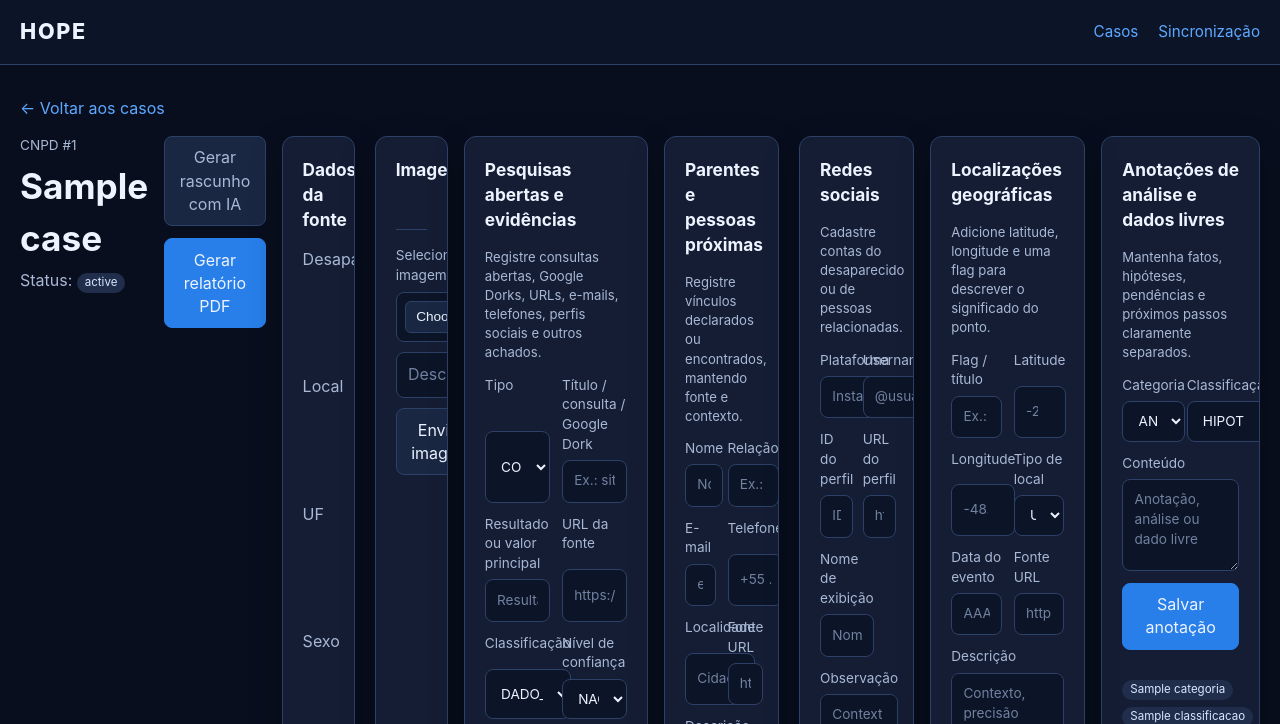
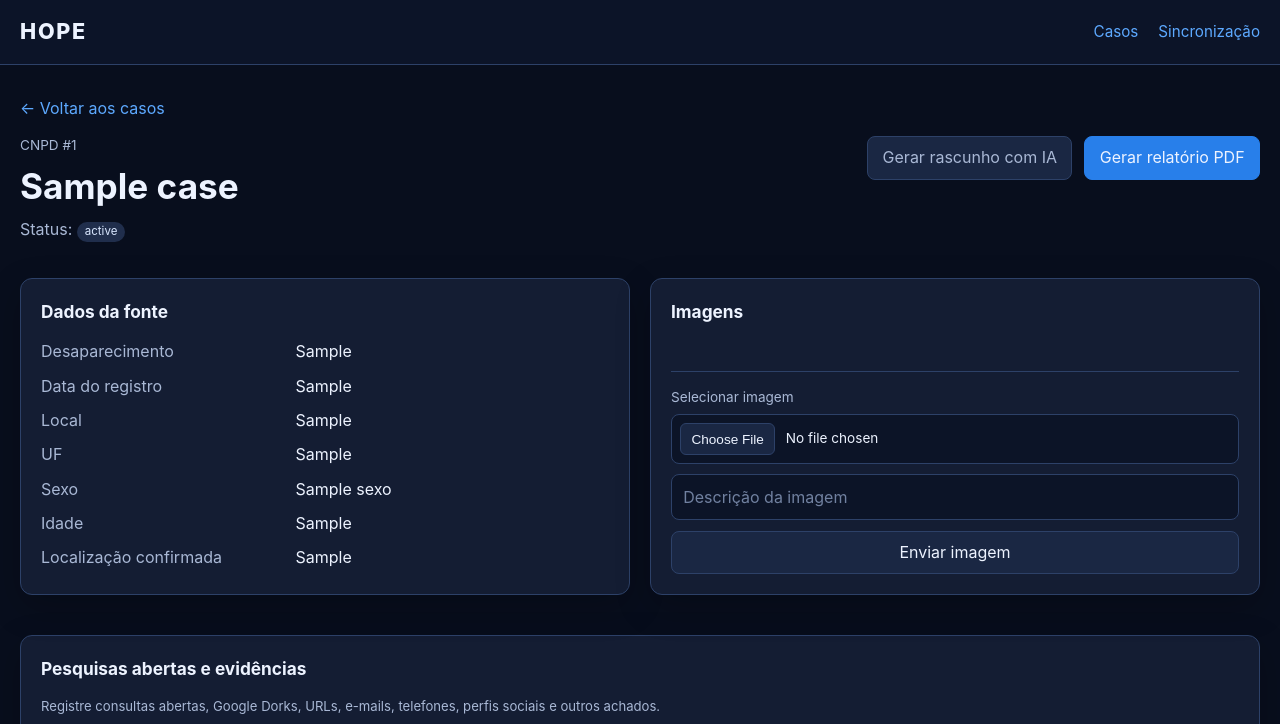
Before and after one commit to m1kr0ch1p/hope, a Python web app: template app/templates/case_detail.html in a window 1280 px wide. Shown: the top 724 px of the page. Run offline with Jinja, Linux system fonts and the light colour scheme; the template is opened without the code that fills it: most values are stand-ins (such as "Sample title", 1, 10 or a date in 2020).

Commit message:
Add files via upload

```diff
--- a/app/templates/case_detail.html
+++ b/app/templates/case_detail.html
@@ -1,21 +1,18 @@
 {% extends "base.html" %}
 
 {% block title %}
-{{ case['nome'] }} | CNPD-OSINT
+{{ case['nome'] }} | HOPE
 {% endblock %}
 
 {% block head %}
-<link
-  rel="stylesheet"
-  href="https://unpkg.com/leaflet@1.9.4/dist/leaflet.css"
->
+<link rel="stylesheet" href="https://unpkg.com/leaflet@1.9.4/dist/leaflet.css">
 {% endblock %}
 
 {% block content %}
 <a class="back-link" href="/">← Voltar aos casos</a>
 
 <section class="case-header">
-  <div>
+  <div class="case-title-block">
     <p class="eyebrow">CNPD #{{ case['cnpd_id'] }}</p>
     <h1>{{ case['nome'] }}</h1>
     <p class="muted">
@@ -27,47 +24,36 @@
   </div>
 
   <div class="case-actions">
-  <form
-    method="post"
-    action="/ia/casos/{{ case['cnpd_id'] }}/rascunho"
-    target="_blank"
-  >
+    <form method="post" action="/ia/casos/{{ case['cnpd_id'] }}/rascunho" target="_blank">
       <button class="button secondary" type="submit">
         Gerar rascunho com IA
       </button>
     </form>
 
-  <form
-    method="post"
-    action="/relatorios/casos/{{ case['cnpd_id'] }}"
-    target="_blank"
-  >
+    <form method="post" action="/relatorios/casos/{{ case['cnpd_id'] }}" target="_blank">
       <button class="button primary" type="submit">
         Gerar relatório PDF
       </button>
     </form>
   </div>
+</section>
 
 <section class="grid two-columns case-summary-grid">
-  <article class="card">
+  <article class="card source-card">
     <h2>Dados da fonte</h2>
-
     <dl class="details">
       <dt>Desaparecimento</dt>
       <dd>{{ case['data_desaparecimento'] or '-' }}</dd>
-
+      <dt>Data do registro</dt>
+      <dd>{{ case['data_registro_desaparecimento'] or '-' }}</dd>
       <dt>Local</dt>
       <dd>{{ case['local_registro'] or '-' }}</dd>
-
       <dt>UF</dt>
       <dd>{{ case['uf_registro'] or '-' }}</dd>
-
       <dt>Sexo</dt>
       <dd>{{ case['sexo'] or '-' }}</dd>
-
       <dt>Idade</dt>
       <dd>{{ case['idade_desaparecimento'] or '-' }}</dd>
-
       <dt>Localização confirmada</dt>
       <dd>{{ case['localizacao_confirmada'] or '-' }}</dd>
     </dl>
@@ -76,16 +62,11 @@
   <article class="card media-card" id="midias">
     <h2>Imagens</h2>
 
-    <div class="media-gallery" aria-label="Galeria de imagens do caso">
+    <div class="media-gallery" aria-label="Galeria de imagens">
       {% for item in media %}
         {% if item['mime_type'] and item['mime_type'].startswith('image/') %}
         <figure class="media-item">
-          <a
-            href="/midias/{{ item['id'] }}"
-            target="_blank"
-            rel="noreferrer"
-            title="Abrir imagem em nova aba"
-          >
+          <a href="/midias/{{ item['id'] }}" target="_blank" rel="noreferrer">
             <img
               class="case-photo"
               src="/midias/{{ item['id'] }}"
@@ -93,14 +74,9 @@
               loading="lazy"
             >
           </a>
-
           <figcaption>
-            <span class="media-name">
-              {{ item['nome_original'] or '-' }}
-            </span>
-            <span class="media-origin">
-              {{ item['origem'] }}
-            </span>
+            <span>{{ item['nome_original'] or '-' }}</span>
+            <span class="media-origin">{{ item['origem'] }}</span>
           </figcaption>
         </figure>
         {% endif %}
@@ -109,564 +85,165 @@
       {% endfor %}
     </div>
 
-    <form
-      class="upload-form media-upload"
-      method="post"
-      action="/casos/{{ case['cnpd_id'] }}/upload"
-      enctype="multipart/form-data"
-    >
+    <form class="upload-form media-upload" method="post" action="/casos/{{ case['cnpd_id'] }}/upload" enctype="multipart/form-data">
       <label class="file-label">
         <span>Selecionar imagem</span>
         <input type="file" name="file" accept="image/*" required>
       </label>
-
-      <input
-        name="descricao"
-        placeholder="Descrição da imagem"
-      >
-
-      <button class="button" type="submit">
-        Enviar imagem
-      </button>
+      <input name="descricao" placeholder="Descrição da imagem">
+      <button class="button" type="submit">Enviar imagem</button>
     </form>
   </article>
 </section>
 
 <section class="card" id="evidencias">
-  <div class="section-heading">
-    <div>
   <h2>Pesquisas abertas e evidências</h2>
   <p class="small muted">
     Registre consultas abertas, Google Dorks, URLs, e-mails, telefones,
     perfis sociais e outros achados.
   </p>
-    </div>
-  </div>
 
-  <form
-    class="investigation-form"
-    method="post"
-    action="/casos/{{ case['cnpd_id'] }}/evidencias"
-  >
-    <label>
-      Tipo
-      <select name="tipo">
-        <option>CONSULTA_BUSCA</option>
-        <option>URL</option>
-        <option>EMAIL</option>
-        <option>TELEFONE</option>
-        <option>PERFIL_SOCIAL</option>
-        <option>DOCUMENTO</option>
-        <option>NOTICIA</option>
-        <option>OUTRO</option>
-      </select>
-    </label>
-
-    <label>
-      Título / consulta / Google Dork
-      <input
-        name="titulo"
-        placeholder='Ex.: site:instagram.com "Nome da pessoa"'
-      >
-    </label>
-
-    <label>
-      Resultado ou valor principal
-      <input
-        name="valor"
-        placeholder="Resultado, URL, e-mail, telefone ou identificador"
-        required
-      >
-    </label>
-
-    <label>
-      URL da fonte
-      <input
-        name="url_fonte"
-        type="url"
-        placeholder="https://..."
-      >
-    </label>
-
-    <label>
-      Classificação
-      <select name="classificacao">
-        <option>DADO_BRUTO</option>
-        <option>FATO_CONFIRMADO</option>
-        <option>HIPOTESE</option>
-        <option>PENDENCIA</option>
-      </select>
-    </label>
-
-    <label>
-      Nível de confiança
-      <select name="nivel_confianca">
-        <option>NAO_AVALIADO</option>
-        <option>BAIXO</option>
-        <option>MEDIO</option>
-        <option>ALTO</option>
-      </select>
-    </label>
-
-    <label class="full-width">
-      Descrição e contexto
-      <textarea
-        name="descricao"
-        placeholder="Descreva o contexto, a fonte, o método de coleta e o motivo de relevância."
-      ></textarea>
-    </label>
-
-    <button class="button primary" type="submit">
-      Adicionar evidência
-    </button>
+  <form class="investigation-form" method="post" action="/casos/{{ case['cnpd_id'] }}/evidencias">
+    <label>Tipo<select name="tipo"><option>CONSULTA_BUSCA</option><option>URL</option><option>EMAIL</option><option>TELEFONE</option><option>PERFIL_SOCIAL</option><option>DOCUMENTO</option><option>NOTICIA</option><option>OUTRO</option></select></label>
+    <label>Título / consulta / Google Dork<input name="titulo" placeholder='Ex.: site:instagram.com "Nome"'></label>
+    <label>Resultado ou valor principal<input name="valor" placeholder="URL, e-mail, telefone ou resultado" required></label>
+    <label>URL da fonte<input name="url_fonte" type="url" placeholder="https://..."></label>
+    <label>Classificação<select name="classificacao"><option>DADO_BRUTO</option><option>FATO_CONFIRMADO</option><option>HIPOTESE</option><option>PENDENCIA</option></select></label>
+    <label>Nível de confiança<select name="nivel_confianca"><option>NAO_AVALIADO</option><option>BAIXO</option><option>MEDIO</option><option>ALTO</option></select></label>
+    <label class="full-width">Descrição e contexto<textarea name="descricao" placeholder="Contexto, método e relevância do achado."></textarea></label>
+    <button class="button primary" type="submit">Adicionar evidência</button>
   </form>
 
   <div class="records">
     {% for item in evidences %}
     <article class="record">
-      <div class="record-title-row">
-        <span class="badge">{{ item['classificacao'] }}</span>
-        <strong>{{ item['titulo'] or item['tipo'] }}</strong>
-      </div>
-
+      <div class="record-title-row"><span class="badge">{{ item['classificacao'] }}</span><strong>{{ item['titulo'] or item['tipo'] }}</strong></div>
       <p class="record-value">{{ item['valor'] }}</p>
-
-      {% if item['url_fonte'] %}
-      <a
-        class="record-link"
-        href="{{ item['url_fonte'] }}"
-        target="_blank"
-        rel="noreferrer"
-      >
-        Abrir fonte
-      </a>
-      {% endif %}
-
-      {% if item['descricao'] %}
-      <p class="record-description">{{ item['descricao'] }}</p>
-      {% endif %}
+      {% if item['url_fonte'] %}<a class="record-link" href="{{ item['url_fonte'] }}" target="_blank" rel="noreferrer">Abrir fonte</a>{% endif %}
+      {% if item['descricao'] %}<p class="record-description">{{ item['descricao'] }}</p>{% endif %}
     </article>
-    {% else %}
-    <p class="empty">Nenhuma evidência cadastrada.</p>
-    {% endfor %}
+    {% else %}<p class="empty">Nenhuma evidência cadastrada.</p>{% endfor %}
   </div>
 </section>
 
-<section class="grid two-columns">
+<section class="grid two-columns investigation-grid">
   <article class="card" id="pessoas">
-    <div class="section-heading">
-      <div>
     <h2>Parentes e pessoas próximas</h2>
-        <p class="small muted">
-          Registre vínculos declarados ou encontrados, mantendo fonte e contexto.
-        </p>
-      </div>
-    </div>
+    <p class="small muted">Registre vínculos, contatos e contexto da relação.</p>
 
-    <form
-      class="investigation-form"
-      method="post"
-      action="/casos/{{ case['cnpd_id'] }}/pessoas"
-    >
-      <label>
-        Nome
-        <input name="nome" placeholder="Nome completo" required>
-      </label>
-
-      <label>
-        Relação
-        <input name="tipo_relacao" placeholder="Ex.: mãe, amigo, colega">
-      </label>
-
-      <label>
-        E-mail
-        <input name="email" type="email" placeholder="email@exemplo.com">
-      </label>
-
-      <label>
-        Telefone
-        <input name="telefone" placeholder="+55 ...">
-      </label>
-
-      <label>
-        Localidade
-        <input name="localidade" placeholder="Cidade/UF">
-      </label>
-
-      <label>
-        Fonte URL
-        <input name="fonte_url" type="url" placeholder="https://...">
-      </label>
-
-      <label class="full-width">
-        Descrição da relação
-        <textarea
-          name="descricao_relacao"
-          placeholder="Como o vínculo foi identificado e qual a relevância?"
-        ></textarea>
-      </label>
-
-      <button class="button primary" type="submit">
-        Adicionar pessoa
-      </button>
+    <form class="investigation-form" method="post" action="/casos/{{ case['cnpd_id'] }}/pessoas">
+      <label>Nome<input name="nome" placeholder="Nome completo" required></label>
+      <label>Relação<input name="tipo_relacao" placeholder="Mãe, amigo, colega..."></label>
+      <label>E-mail<input name="email" type="email" placeholder="email@exemplo.com"></label>
+      <label>Telefone<input name="telefone" placeholder="+55 ..."></label>
+      <label>Localidade<input name="localidade" placeholder="Cidade/UF"></label>
+      <label>Fonte URL<input name="fonte_url" type="url" placeholder="https://..."></label>
+      <label class="full-width">Descrição da relação<textarea name="descricao_relacao" placeholder="Como o vínculo foi identificado?"></textarea></label>
+      <button class="button primary" type="submit">Adicionar pessoa</button>
     </form>
 
     <div class="records">
       {% for item in people %}
-      <article class="record">
-        <strong>{{ item['nome'] }}</strong>
-        <p>
-          {{ item['tipo_relacao'] or 'Relação não informada' }}
-        </p>
-        <small>
-          {{ item['telefone'] or '' }}
-          {% if item['telefone'] and item['email'] %} · {% endif %}
-          {{ item['email'] or '' }}
-        </small>
-      </article>
-      {% else %}
-      <p class="empty">Nenhuma pessoa relacionada.</p>
-      {% endfor %}
+      <article class="record"><strong>{{ item['nome'] }}</strong><p>{{ item['tipo_relacao'] or 'Relação não informada' }}</p><small>{{ item['telefone'] or '' }}{% if item['telefone'] and item['email'] %} · {% endif %}{{ item['email'] or '' }}</small></article>
+      {% else %}<p class="empty">Nenhuma pessoa relacionada.</p>{% endfor %}
     </div>
   </article>
 
   <article class="card" id="sociais">
-    <div class="section-heading">
-      <div>
     <h2>Redes sociais</h2>
-        <p class="small muted">
-          Cadastre contas do desaparecido ou de pessoas relacionadas.
-        </p>
-      </div>
-    </div>
+    <p class="small muted">Cadastre perfis do desaparecido ou de pessoas relacionadas.</p>
 
-    <form
-      class="investigation-form"
-      method="post"
-      action="/casos/{{ case['cnpd_id'] }}/sociais"
-    >
-      <label>
-        Plataforma
-        <input name="plataforma" placeholder="Instagram, Facebook, X..." required>
-      </label>
-
-      <label>
-        Username
-        <input name="username" placeholder="@usuario">
-      </label>
-
-      <label>
-        ID do perfil
-        <input name="perfil_id" placeholder="ID numérico ou alfanumérico">
-      </label>
-
-      <label>
-        URL do perfil
-        <input name="perfil_url" type="url" placeholder="https://...">
-      </label>
-
-      <label>
-        Nome de exibição
-        <input name="nome_exibicao" placeholder="Nome visível na conta">
-      </label>
-
-      <label class="full-width">
-        Observação
-        <textarea
-          name="observacao"
-          placeholder="Contexto da associação, elementos observados e fonte."
-        ></textarea>
-      </label>
-
-      <button class="button primary" type="submit">
-        Adicionar conta
-      </button>
+    <form class="investigation-form" method="post" action="/casos/{{ case['cnpd_id'] }}/sociais">
+      <label>Plataforma<input name="plataforma" placeholder="Instagram, Facebook, X..." required></label>
+      <label>Username<input name="username" placeholder="@usuario"></label>
+      <label>ID do perfil<input name="perfil_id" placeholder="ID da conta"></label>
+      <label>URL do perfil<input name="perfil_url" type="url" placeholder="https://..."></label>
+      <label>Nome de exibição<input name="nome_exibicao" placeholder="Nome visível"></label>
+      <label class="full-width">Observação<textarea name="observacao" placeholder="Contexto da associação e fonte."></textarea></label>
+      <button class="button primary" type="submit">Adicionar conta</button>
     </form>
 
     <div class="records">
       {% for item in socials %}
-      <article class="record">
-        <strong>{{ item['plataforma'] }}</strong>
-        <p>
-          {{ item['username'] or '-' }}
-          {% if item['perfil_id'] %} · ID: {{ item['perfil_id'] }}{% endif %}
-        </p>
-        {% if item['perfil_url'] %}
-        <a
-          class="record-link"
-          href="{{ item['perfil_url'] }}"
-          target="_blank"
-          rel="noreferrer"
-        >
-          Abrir perfil
-        </a>
-        {% endif %}
-      </article>
-      {% else %}
-      <p class="empty">Nenhuma conta cadastrada.</p>
-      {% endfor %}
+      <article class="record"><strong>{{ item['plataforma'] }}</strong><p>{{ item['username'] or '-' }}{% if item['perfil_id'] %} · ID: {{ item['perfil_id'] }}{% endif %}</p>{% if item['perfil_url'] %}<a class="record-link" href="{{ item['perfil_url'] }}" target="_blank" rel="noreferrer">Abrir perfil</a>{% endif %}</article>
+      {% else %}<p class="empty">Nenhuma conta cadastrada.</p>{% endfor %}
     </div>
   </article>
 </section>
 
 <section class="card map-section" id="mapa">
-  <div class="section-heading">
-    <div>
   <h2>Localizações geográficas</h2>
-      <p class="small muted">
-        Adicione latitude, longitude e uma flag para descrever o significado do ponto.
-      </p>
-    </div>
-  </div>
+  <p class="small muted">Adicione coordenadas e uma flag para explicar o significado do ponto.</p>
 
-  <form
-    class="investigation-form location-form"
-    method="post"
-    action="/casos/{{ case['cnpd_id'] }}/localizacoes"
-  >
-    <label>
-      Flag / título
-      <input
-        name="titulo"
-        placeholder="Ex.: último lugar visto"
-        required
-      >
-    </label>
-
-    <label>
-      Latitude
-      <input
-        name="latitude"
-        type="number"
-        step="any"
-        placeholder="-27.5954"
-        required
-      >
-    </label>
-
-    <label>
-      Longitude
-      <input
-        name="longitude"
-        type="number"
-        step="any"
-        placeholder="-48.5480"
-        required
-      >
-    </label>
-
-    <label>
-      Tipo de local
-      <select name="tipo_local">
-        <option>ULTIMO_LOCAL_CONHECIDO</option>
-        <option>LOCAL_DESAPARECIMENTO</option>
-        <option>AVISTAMENTO</option>
-        <option>RESIDENCIA</option>
-        <option>OUTRO</option>
-      </select>
-    </label>
-
-    <label>
-      Data do evento
-      <input name="data_evento" placeholder="AAAA-MM-DD ou descrição">
-    </label>
-
-    <label>
-      Fonte URL
-      <input name="fonte_url" type="url" placeholder="https://...">
-    </label>
-
-    <label class="full-width">
-      Descrição
-      <textarea
-        name="descricao"
-        placeholder="Contexto, precisão estimada e origem da coordenada."
-      ></textarea>
-    </label>
-
-    <button class="button primary" type="submit">
-      Adicionar ponto
-    </button>
+  <form class="investigation-form location-form" method="post" action="/casos/{{ case['cnpd_id'] }}/localizacoes">
+    <label>Flag / título<input name="titulo" placeholder="Último lugar visto" required></label>
+    <label>Latitude<input name="latitude" type="number" step="any" placeholder="-27.5954" required></label>
+    <label>Longitude<input name="longitude" type="number" step="any" placeholder="-48.5480" required></label>
+    <label>Tipo de local<select name="tipo_local"><option>ULTIMO_LOCAL_CONHECIDO</option><option>LOCAL_DESAPARECIMENTO</option><option>AVISTAMENTO</option><option>RESIDENCIA</option><option>OUTRO</option></select></label>
+    <label>Data do evento<input name="data_evento" placeholder="AAAA-MM-DD"></label>
+    <label>Fonte URL<input name="fonte_url" type="url" placeholder="https://..."></label>
+    <label class="full-width">Descrição<textarea name="descricao" placeholder="Contexto, precisão e origem da coordenada."></textarea></label>
+    <button class="button primary" type="submit">Adicionar ponto</button>
   </form>
 
-  <div class="map-frame">
-    <div
-      id="case-map"
-      class="case-map"
-      aria-label="Mapa de localizações cadastradas"
-    ></div>
-  </div>
+  <div class="map-frame"><div id="case-map" class="case-map" aria-label="Mapa de localizações cadastradas"></div></div>
 
   <div class="records location-records">
     {% for item in locations %}
-    <article class="record">
-      <div class="record-title-row">
-        <span class="badge">{{ item['tipo_local'] }}</span>
-        <strong>{{ item['titulo'] }}</strong>
-      </div>
-
-      <p>{{ item['latitude'] }}, {{ item['longitude'] }}</p>
-
-      {% if item['descricao'] %}
-      <small>{{ item['descricao'] }}</small>
-      {% endif %}
-    </article>
-    {% else %}
-    <p class="empty">Nenhum ponto geográfico cadastrado.</p>
-    {% endfor %}
+    <article class="record"><div class="record-title-row"><span class="badge">{{ item['tipo_local'] }}</span><strong>{{ item['titulo'] }}</strong></div><p>{{ item['latitude'] }}, {{ item['longitude'] }}</p>{% if item['descricao'] %}<small>{{ item['descricao'] }}</small>{% endif %}</article>
+    {% else %}<p class="empty">Nenhum ponto geográfico cadastrado.</p>{% endfor %}
   </div>
 </section>
 
 <section class="card" id="anotacoes">
-  <div class="section-heading">
-    <div>
   <h2>Anotações de análise e dados livres</h2>
-      <p class="small muted">
-        Mantenha fatos, hipóteses, pendências e próximos passos claramente separados.
-      </p>
-    </div>
-  </div>
+  <p class="small muted">Mantenha fatos, hipóteses, pendências e próximos passos separados.</p>
 
-  <form
-    class="investigation-form"
-    method="post"
-    action="/casos/{{ case['cnpd_id'] }}/anotacoes"
-  >
-    <label>
-      Categoria
-      <select name="categoria">
-        <option>ANOTACAO</option>
-        <option>FATO_CONFIRMADO</option>
-        <option>HIPOTESE</option>
-        <option>PENDENCIA</option>
-        <option>PROXIMO_PASSO</option>
-      </select>
-    </label>
-
-    <label>
-      Classificação
-      <select name="classificacao">
-        <option>HIPOTESE</option>
-        <option>FATO</option>
-        <option>DADO_LIVRE</option>
-      </select>
-    </label>
-
-    <label class="full-width">
-      Conteúdo
-      <textarea
-        name="conteudo"
-        placeholder="Anotação, análise ou dado livre"
-        required
-      ></textarea>
-    </label>
-
-    <button class="button primary" type="submit">
-      Salvar anotação
-    </button>
+  <form class="investigation-form" method="post" action="/casos/{{ case['cnpd_id'] }}/anotacoes">
+    <label>Categoria<select name="categoria"><option>ANOTACAO</option><option>FATO_CONFIRMADO</option><option>HIPOTESE</option><option>PENDENCIA</option><option>PROXIMO_PASSO</option></select></label>
+    <label>Classificação<select name="classificacao"><option>HIPOTESE</option><option>FATO</option><option>DADO_LIVRE</option></select></label>
+    <label class="full-width">Conteúdo<textarea name="conteudo" placeholder="Anotação, análise ou dado livre" required></textarea></label>
+    <button class="button primary" type="submit">Salvar anotação</button>
   </form>
 
   <div class="records">
     {% for item in notes %}
-    <article class="record">
-      <div class="record-title-row">
-        <span class="badge">{{ item['categoria'] }}</span>
-        <span class="badge">{{ item['classificacao'] }}</span>
-      </div>
-
-      <p>{{ item['conteudo'] }}</p>
-    </article>
-    {% else %}
-    <p class="empty">Nenhuma anotação cadastrada.</p>
-    {% endfor %}
+    <article class="record"><div class="record-title-row"><span class="badge">{{ item['categoria'] }}</span><span class="badge">{{ item['classificacao'] }}</span></div><p>{{ item['conteudo'] }}</p></article>
+    {% else %}<p class="empty">Nenhuma anotação cadastrada.</p>{% endfor %}
   </div>
 </section>
 
 <script src="https://unpkg.com/leaflet@1.9.4/dist/leaflet.js"></script>
-
 <script>
 (function () {
   const points = [
     {% for item in locations %}
-    {
-      latitude: {{ item['latitude']|float }},
-      longitude: {{ item['longitude']|float }},
-      titulo: {{ item['titulo']|tojson }},
-      tipo: {{ item['tipo_local']|tojson }},
-      descricao: {{ (item['descricao'] or '')|tojson }}
-    }{% if not loop.last %},{% endif %}
+    { latitude: {{ item['latitude']|float }}, longitude: {{ item['longitude']|float }}, titulo: {{ item['titulo']|tojson }}, tipo: {{ item['tipo_local']|tojson }}, descricao: {{ (item['descricao'] or '')|tojson }} }{% if not loop.last %},{% endif %}
     {% endfor %}
   ];
 
   const mapElement = document.getElementById("case-map");
+  if (!mapElement || typeof L === "undefined") return;
 
-  if (!mapElement || typeof L === "undefined") {
-    return;
-  }
+  const map = L.map(mapElement, { center: [-14.2350, -51.9253], zoom: 4, zoomControl: true });
+  L.tileLayer("https://{s}.tile.openstreetmap.org/{z}/{x}/{y}.png", { maxZoom: 19, attribution: "&copy; OpenStreetMap contributors" }).addTo(map);
 
-  const map = L.map(mapElement, {
-    center: [-14.2350, -51.9253],
-    zoom: 4,
-    zoomControl: true
+  const bounds = [];
+  points.forEach(function (point) {
+    const position = [point.latitude, point.longitude];
+    const popup = "<strong>" + escapeHtml(point.titulo) + "</strong><br>" + escapeHtml(point.tipo) + (point.descricao ? "<br>" + escapeHtml(point.descricao) : "");
+    L.marker(position).addTo(map).bindPopup(popup);
+    bounds.push(position);
   });
 
-  L.tileLayer(
-    "https://{s}.tile.openstreetmap.org/{z}/{x}/{y}.png",
-    {
-      maxZoom: 19,
-      attribution: "&copy; OpenStreetMap contributors"
-    }
-  ).addTo(map);
-
-  const bounds = [];
-
-  points.forEach(function (point) {
-    const latLng = [
-      point.latitude,
-      point.longitude
-    ];
-
-    const popup =
-      "<strong>" + escapeHtml(point.titulo) + "</strong>" +
-      "<br>" + escapeHtml(point.tipo) +
-      (
-        point.descricao
-          ? "<br>" + escapeHtml(point.descricao)
-          : ""
-      );
-
-    L.marker(latLng)
-      .addTo(map)
-      .bindPopup(popup);
-
-    bounds.push(latLng);
-  });
-
-  if (bounds.length === 1) {
-    map.setView(bounds[0], 13);
-  } else if (bounds.length > 1) {
-    map.fitBounds(bounds, {
-      padding: [30, 30]
-    });
-  }
-
-  setTimeout(function () {
-    map.invalidateSize();
-  }, 180);
+  if (bounds.length === 1) map.setView(bounds[0], 13);
+  if (bounds.length > 1) map.fitBounds(bounds, { padding: [30, 30] });
+  setTimeout(function () { map.invalidateSize(); }, 180);
 
   function escapeHtml(value) {
-    return String(value).replace(
-      /[&<>"']/g,
-      function (character) {
-        return {
-          "&": "&amp;",
-          "<": "&lt;",
-          ">": "&gt;",
-          "\"": "&quot;",
-          "'": "&#039;"
-        }[character];
-      }
-    );
+    return String(value).replace(/[&<>"']/g, function (character) {
+      return { "&": "&amp;", "<": "&lt;", ">": "&gt;", "\"": "&quot;", "'": "&#039;" }[character];
+    });
   }
 }());
 </script>
```
Lines whose indentation alone changed are shown as unchanged.
